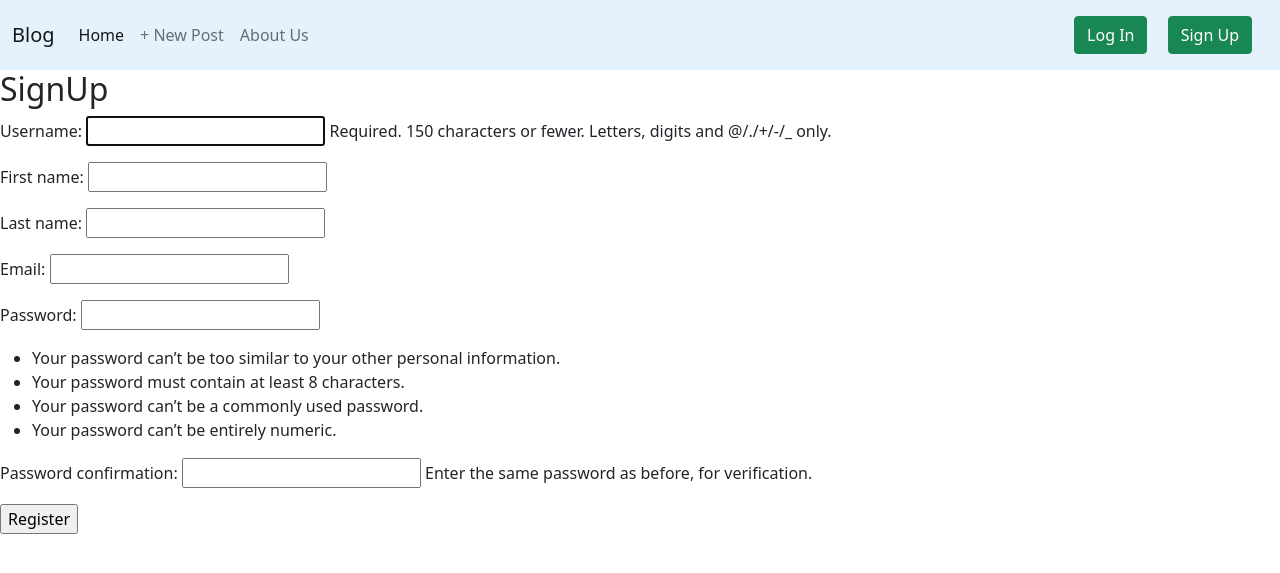
After one commit to gtmbuddha/Blog-App, a Django app: page //accounts/signup/ in a window 1280 px wide. The commit adds this page. Shown: the top 573 px of the page. Run offline with Django 3.2, Linux system fonts and the light colour scheme; some libraries are stand-ins or nearby versions.

Commit message:
Commit after all functionality:1st iteration

```diff
--- /dev/null
+++ b/blog/forms.py
@@ -0,0 +1,12 @@
+from django import forms
+from django.contrib.auth.models import User
+from django.contrib.auth.forms import UserCreationForm
+
+class SignUpForm(UserCreationForm):
+    first_name = forms.CharField(max_length=30, required=False)
+    last_name = forms.CharField(max_length=30, required=False)
+    email = forms.EmailField(max_length=254)
+
+    class Meta:
+        model = User
+        fields = ['username','first_name','last_name','email','password1','password2',]
--- a/blog/urls.py
+++ b/blog/urls.py
@@ -1,5 +1,6 @@
 from django.urls import path
-from .views import HomeView, PostDetailView, PostCreateView, PostDeleteView, PostUpdateView
+from django.urls.conf import include
+from .views import HomeView, PostDetailView, PostCreateView, PostDeleteView, PostUpdateView, SignupView
 
 urlpatterns = [
     path('',HomeView.as_view(),name='home'),
@@ -7,4 +8,8 @@ urlpatterns = [
     path('/post/create', PostCreateView.as_view(), name = 'post_create'),
     path('/post/<int:pk>/delete/', PostDeleteView.as_view(), name='post_delete'),
     path('/post/<int:pk>/edit/', PostUpdateView.as_view(), name='post_edit'),
+    path('/accounts/', include('django.contrib.auth.urls')),
+    path('/accounts/signup/', SignupView.as_view(), name='signup'),
+
+
 ]
--- a/blog/views.py
+++ b/blog/views.py
@@ -1,6 +1,8 @@
 from django.views.generic import ListView, DetailView, CreateView, DeleteView, UpdateView
 from .models import Post
 from django.urls import reverse_lazy
+from .forms import SignUpForm
+from django.contrib.auth.mixins import LoginRequiredMixin, UserPassesTestMixin
 
 class HomeView(ListView):
     model = Post
@@ -10,17 +12,26 @@ class PostDetailView(DetailView):
     model = Post
     template_name = 'post_detail.html'
 
-class PostCreateView(CreateView):
+class PostCreateView(LoginRequiredMixin, CreateView):
     model = Post
     template_name = 'post_create.html'
-    fields = ['title','author','body']
+    fields = ['title','body']
 
-class PostDeleteView(DeleteView):
+    def form_valid(self, form):
+        form.instance.author = self.request.user
+        return super().form_valid(form)
+
+class PostDeleteView(LoginRequiredMixin, UserPassesTestMixin ,DeleteView):
     model = Post
     template_name = 'post_delete.html'
     success_url = reverse_lazy('home')
 
-class PostUpdateView(UpdateView):
+class PostUpdateView(LoginRequiredMixin, UserPassesTestMixin ,UpdateView):
     model = Post
     template_name = 'post_edit.html'
     fields = ['title', 'body']
+
+class SignupView(CreateView):
+    form_class = SignUpForm
+    success_url = reverse_lazy('login')
+    template_name = 'registration/signup.html'
--- a/config/settings.py
+++ b/config/settings.py
@@ -124,3 +124,8 @@ STATIC_URL = '/static/'
 # https://docs.djangoproject.com/en/3.2/ref/settings/#default-auto-field
 
 DEFAULT_AUTO_FIELD = 'django.db.models.BigAutoField'
+
+# Login redirect
+
+LOGIN_REDIRECT_URL = 'home'
+LOGOUT_REDIRECT_URL = 'home'
--- a/templates/base.html
+++ b/templates/base.html
@@ -17,6 +17,7 @@
           <button class="navbar-toggler" type="button" data-bs-toggle="collapse" data-bs-target="#navbarText" aria-controls="navbarText" aria-expanded="false" aria-label="Toggle navigation">
             <span class="navbar-toggler-icon"></span>
           </button>
+
           <div class="collapse navbar-collapse" id="navbarText">
             <ul class="navbar-nav me-auto mb-2 mb-lg-0">
               <li class="nav-item">
@@ -26,13 +27,22 @@
                 <a class="nav-link" href="{% url 'post_create' %}">+ New Post</a>
               </li>
               <li class="nav-item">
-                <a class="nav-link" href="#">About Us</a>
+                <a class="nav-link" href="">About Us</a>
               </li>
             </ul>
-            <!-- <span class="navbar-text">
-              Navbar text with an inline element
-            </span> -->
+            <span class="navbar-text">
+              <!-- {% block loginBlock %} {% endblock loginBlock %}   -->
+              {% if user.is_authenticated %}
+                <a class="navbar-brand" href="{% url 'logout' %}"><button class="btn btn-success">Log Out</button></a>
+              {% else %}
+                <a class="navbar-brand" href="{% url 'login' %}"><button class="btn btn-success">Log In</button></a>
+                <a class="navbar-brand" href="{% url 'signup' %}"><button class="btn btn-success">Sign Up</button></a>
+              {% endif %}
+
+
+            </span>
           </div>
+
         </div>
     </nav>
 
--- /dev/null
+++ b/templates/registration/signup.html
@@ -0,0 +1,14 @@
+{% extends 'base.html' %}
+
+{% block title %} SignUp {% endblock title %}
+
+{% block content %}
+
+    <h2> SignUp  </h2>
+    <form method="post" action="">
+        {% csrf_token %}
+        {{ form.as_p }}
+        <input type="submit" value="Register">
+    </form>
+
+{% endblock content %}
```
Also changed, not shown: templates/home.html (+9 -0 lines), templates/registration/login.html (added, +14 -0 lines), db.sqlite3.
